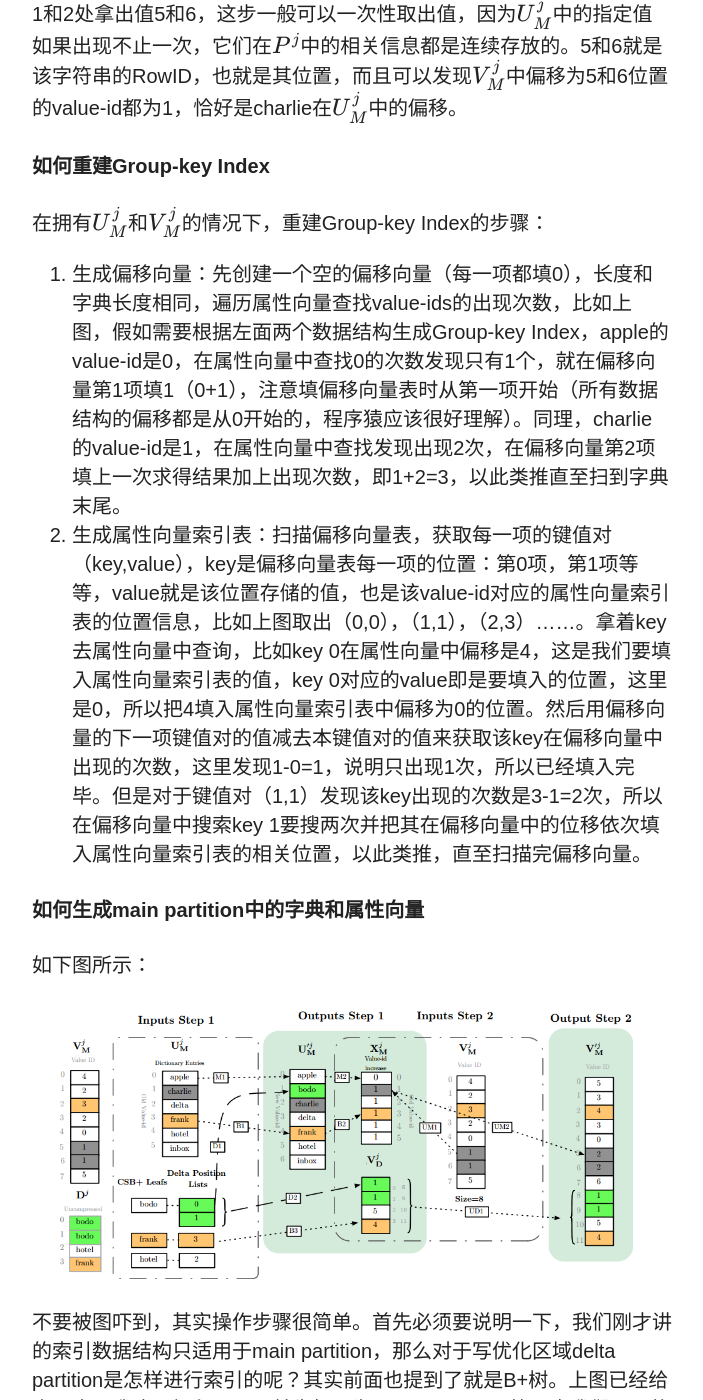
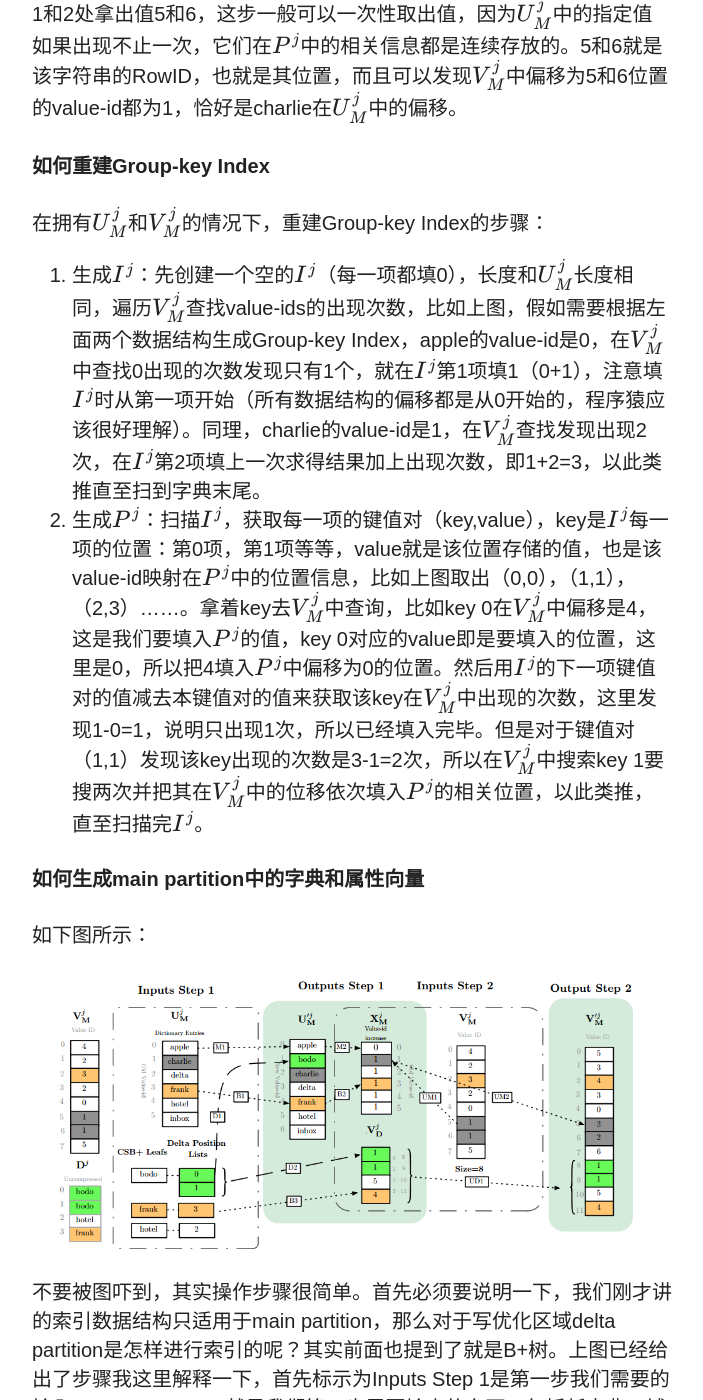
Before and after one commit to wuyu201321060203/wuyu201321060203.github.io, a Jekyll site: the page built from _posts/2014-08-31-FastLoopup.md, in a window 1280 px wide and 1400 px high, scrolled down 2894 px. Shown: the whole window, without its empty margins (318-1021 px from the left). Built offline with Jekyll 4.4.1, drawn with Linux system fonts in a browser that asks for light colours; nearby versions of some CDN libraries; formulas are drawn with MathJax 3; comment, search, counter and statistics services are not loaded.

Commit message:
first post of FastLookup

```diff
--- a/_posts/2014-08-31-FastLoopup.md
+++ b/_posts/2014-08-31-FastLoopup.md
@@ -47,8 +47,8 @@ p*Time所用到的核心数据结构有以下4个，其中前两项是main parti
 
 在拥有$ U_M^j $和$ V_M^j $的情况下，重建Group-key Index的步骤：
 
-1. 生成偏移向量：先创建一个空的偏移向量（每一项都填0），长度和字典长度相同，遍历属性向量查找value-ids的出现次数，比如上图，假如需要根据左面两个数据结构生成Group-key Index，apple的value-id是0，在属性向量中查找0的次数发现只有1个，就在偏移向量第1项填1（0+1），注意填偏移向量表时从第一项开始（所有数据结构的偏移都是从0开始的，程序猿应该很好理解）。同理，charlie的value-id是1，在属性向量中查找发现出现2次，在偏移向量第2项填上一次求得结果加上出现次数，即1+2=3，以此类推直至扫到字典末尾。
-2. 生成属性向量索引表：扫描偏移向量表，获取每一项的键值对（key,value），key是偏移向量表每一项的位置：第0项，第1项等等，value就是该位置存储的值，也是该value-id对应的属性向量索引表的位置信息，比如上图取出（0,0），（1,1），（2,3）......。拿着key去属性向量中查询，比如key 0在属性向量中偏移是4，这是我们要填入属性向量索引表的值，key 0对应的value即是要填入的位置，这里是0，所以把4填入属性向量索引表中偏移为0的位置。然后用偏移向量的下一项键值对的值减去本键值对的值来获取该key在偏移向量中出现的次数，这里发现1-0=1，说明只出现1次，所以已经填入完毕。但是对于键值对（1,1）发现该key出现的次数是3-1=2次，所以在偏移向量中搜索key 1要搜两次并把其在偏移向量中的位移依次填入属性向量索引表的相关位置，以此类推，直至扫描完偏移向量。
+1. 生成$ I^j $：先创建一个空的$ I^j $（每一项都填0），长度和$ U_M^j $长度相同，遍历$ V_M^j $查找value-ids的出现次数，比如上图，假如需要根据左面两个数据结构生成Group-key Index，apple的value-id是0，在$ V_M^j $中查找0出现的次数发现只有1个，就在$ I^j $第1项填1（0+1），注意填$ I^j $时从第一项开始（所有数据结构的偏移都是从0开始的，程序猿应该很好理解）。同理，charlie的value-id是1，在$ V_M^j $查找发现出现2次，在$ I^j $第2项填上一次求得结果加上出现次数，即1+2=3，以此类推直至扫到字典末尾。
+2. 生成$ P^j $：扫描$ I^j $，获取每一项的键值对（key,value），key是$ I^j $每一项的位置：第0项，第1项等等，value就是该位置存储的值，也是该value-id映射在$ P^j $中的位置信息，比如上图取出（0,0），（1,1），（2,3）......。拿着key去$ V_M^j $中查询，比如key 0在$ V_M^j $中偏移是4，这是我们要填入$ P^j $的值，key 0对应的value即是要填入的位置，这里是0，所以把4填入$ P^j $中偏移为0的位置。然后用$ I^j $的下一项键值对的值减去本键值对的值来获取该key在$ V_M^j $中出现的次数，这里发现1-0=1，说明只出现1次，所以已经填入完毕。但是对于键值对（1,1）发现该key出现的次数是3-1=2次，所以在$ V_M^j $中搜索key 1要搜两次并把其在$ V_M^j $中的位移依次填入$ P^j $的相关位置，以此类推，直至扫描完$ I^j $。
 
 ####如何生成main partition中的字典和属性向量
 
```
